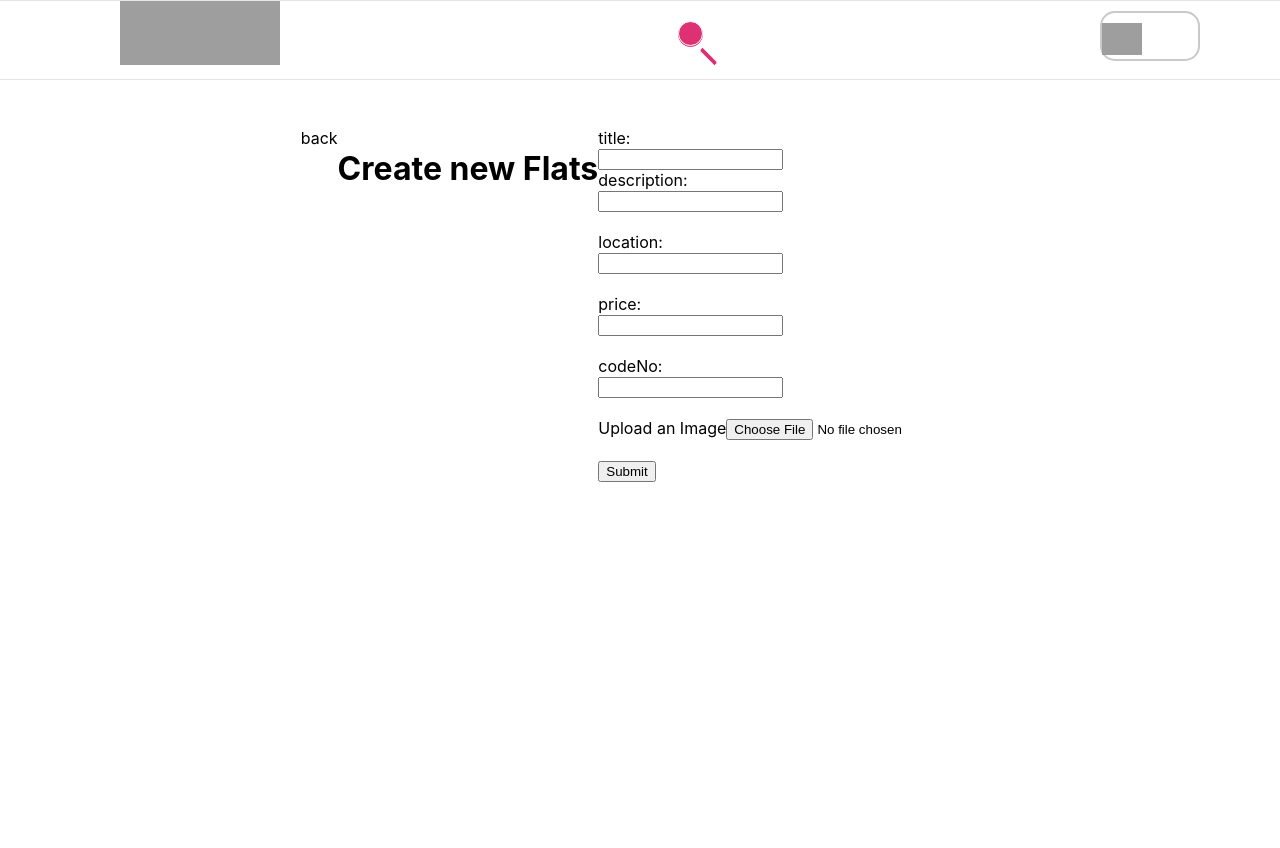
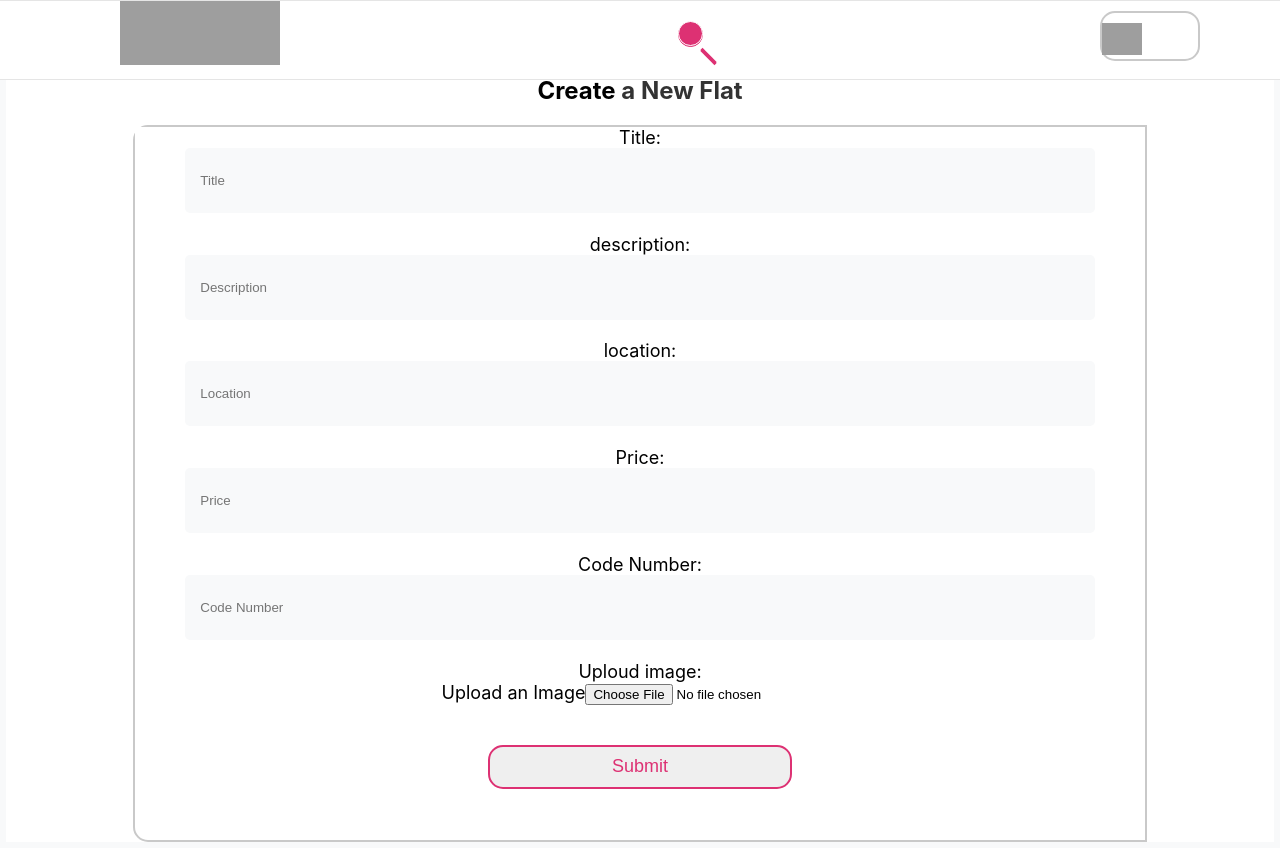
Before and after one commit to MohammadQasemAzimi/airbnb-clone, a Next.js app: page /new in a window 1280 px wide. Before the commit the page ends 800 px from the top, so only its background shows below. Built offline with nearby package versions, Linux system fonts and the light colour scheme; grey boxes are pictures that could not be loaded.

Commit message:
css added to [Upload flat] page

```diff
--- a/pages/new.js
+++ b/pages/new.js
@@ -1,7 +1,7 @@
 import styles from '../styles/NewFlat.module.css'
 import ImageUpload from "../components/imageUpload"
-import Link from 'next/link'
 import Navbar from '../components/navbar'
+import { Input } from 'reactstrap'
 
 export default function NewFlat(props) {
   const flats = props.flat
@@ -9,24 +9,43 @@ export default function NewFlat(props) {
     <>
       <Navbar></Navbar>
       <div className={styles.container}>
-      <Link href="/">back</Link>
         <div className={styles.row}>
-        <h1>Create new Flats</h1>
+          <div className={styles.card}>
+            <h2 className={styles.cardTitle}>Create <a href="../new">a New Flat</a></h2>
+            <div className={styles.cardBody}>
+              <form method="POST" action="/api/flat/new">
+                <div className={styles.formGroup}>
+                  <label htmlFor="title" className={styles.label}>Title:</label><br />
+                  <Input type="text" name='title' className={styles.formControl} id="title" placeholder="Title" />
                 </div>
-      <form method="POST" action="/api/flat/new">
-        <label htmlFor="title">title:</label><br />
-        <input type="text" id="title" name="title" /><br />
-        <label htmlFor="description">description:</label><br />
-        <input type="text" id="description" name="description" /><br /><br />
-        <label htmlFor="location">location:</label><br />
-        <input type="text" id="location" name="location" /><br /><br />
-        <label htmlFor="price">price:</label><br />
-        <input type="Number" id="price" name="price" /><br /><br />
-        <label htmlFor="codeNo">codeNo:</label><br />
-        <input type="number" id="codeNo" name="codeNo" /><br /><br />
-        <ImageUpload />
-        <input type="submit" value="Submit" /><br />
+                <div className={styles.formGroup}>
+                  <label htmlFor="description" className={styles.label}>description:</label><br />
+                  <Input type="text" name='description' className={styles.formControl} id="description" placeholder="Description" />
+                </div>
+                <div className={styles.formGroup}>
+                  <label htmlFor="location" className={styles.label}>location:</label><br />
+                  <Input type="text" name="location" className={styles.formControl} id="location" placeholder="Location" />
+                </div>
+                <div className={styles.formGroup}>
+                  <label htmlFor="price" className={styles.label}>Price:</label><br />
+                  <Input type="number" name="price" className={styles.formControl} id="price" placeholder="Price" />
+                </div>
+                <div className={styles.formGroup}>
+                  <label htmlFor="codeNo" className={styles.label}>Code Number:</label><br />
+                  <Input type="number" name="codeNo" className={styles.formControl} id="codeNo" placeholder="Code Number" />
+                </div>
+                <div className={styles.formGroup}>
+                  <label htmlFor="imgUploud" className={styles.label}>Uploud image:</label><br />
+                  <ImageUpload type="file" name="imgUploud" className={styles.formControl} id="imgUploud" />
+                </div>
+                <br />
+                <div lassName={styles.formGroup}>
+                  <input type="submit" className={styles.btn} value="Submit" /><br />
+                </div>
               </form>
+            </div>
+          </div>
+        </div>
       </div>
     </>
   )
--- a/styles/NewFlat.module.css
+++ b/styles/NewFlat.module.css
@@ -1,7 +1,89 @@
 .container {
+  padding-top: 50px;
   display: flex;
-  padding-top: 10%;
+  flex-wrap: wrap;
   width: 100%;
-  flex-wrap: wrap;
-  justify-content: center;
 }
+
+.row {
+  height: atuo;
+  width: 100%;
+  text-align: center;
+}
+
+.cardBody {
+  margin: 0 10%;
+  border: 2px solid #c9c9c9;
+  border-radius: 15px 0 0 15px;
+}
+
+.formGroup {
+  background-color: white;
+  transition: 0.5s;
+}
+
+.formGroup label {
+  font-size: large;
+  text-align: left;
+}
+
+.formControl {
+  width: 90%;
+  border: #746f6f;
+  border-radius: 5px;
+
+}
+
+.formControl:hover {
+  box-shadow: 0px 0px 15px 1px inset #c9c9c9;
+}
+
+.container a {
+  color: #333;
+}
+
+.container a:hover {
+  color: #dd3173;
+  text-decoration: none;
+}
+
+.card {
+  border: 0.40rem solid #f8f9fa;
+  top: 10%;
+}
+
+.formControl {
+  background-color: #f8f9fa;
+  padding: 20px;
+  padding: 25px 15px;
+  margin-bottom: 1.3rem;
+}
+
+.formControl:focus {
+
+  color: #000000;
+  background-color: #ffffff;
+  border: 3px solid #dd3173;
+  outline: 0;
+  box-shadow: none;
+
+}
+
+.btn {
+  color: #dd3173;
+  font-size: large;
+  width: 30%;
+  padding: 0.6rem 1.2rem;
+  border: 2px solid #dd3173;
+  border-radius: 15px;
+  margin-bottom: 5%;
+}
+
+.btn:hover {
+  color: white;
+  font-size: large;
+  background-color: #dd3173;
+  border-color: #df8c96;
+  transition: .3s;
+
+}
```
Lines whose indentation alone changed are shown as unchanged.
